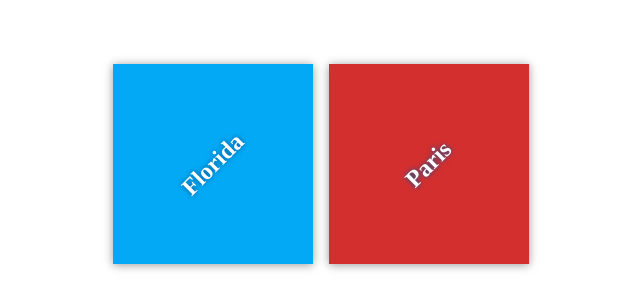
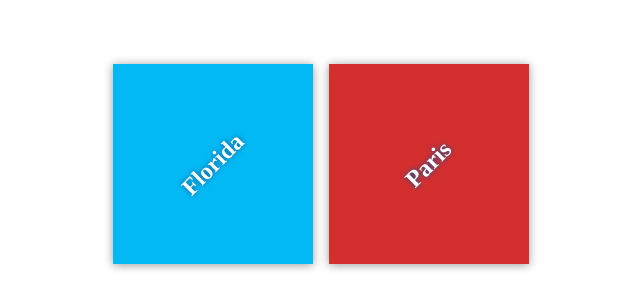
Before and after one commit to IbrahemElSayed/My-travel-plans, a plain HTML site: page index.html in a window 1280 px wide. Shown: the part 236-544 px from the top of the page, without its empty margins (319-959 px from the left). Drawn offline with Linux system fonts and the light colour scheme.

Commit message:
Edit the florida color

```diff
--- a/app.css
+++ b/app.css
@@ -47,7 +47,7 @@ h2 {
 }
 
 #florida {
-    background-color: #03a9f4;
+    background-color: #03b9f4;
 }
 
 #paris {
```
